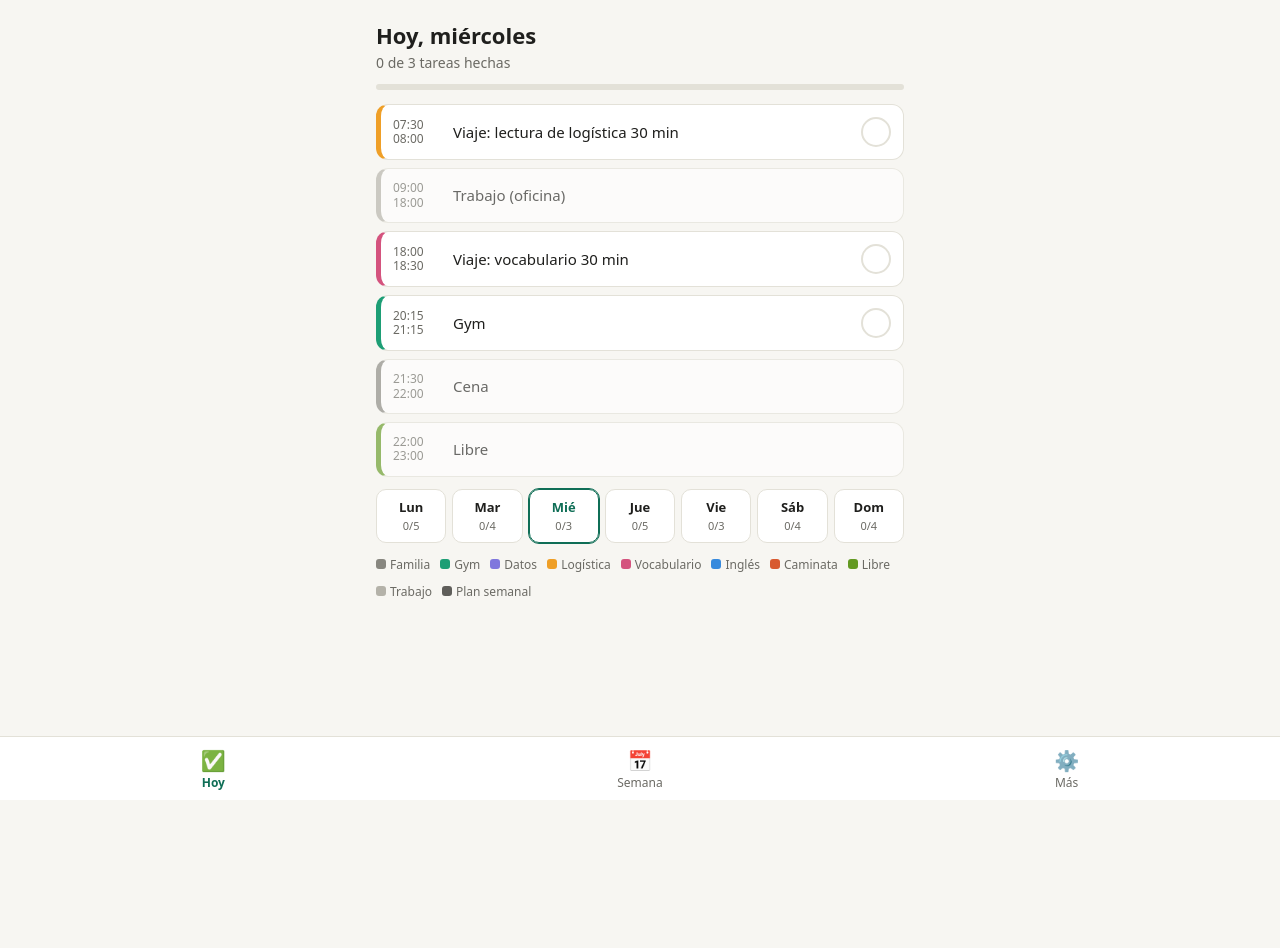
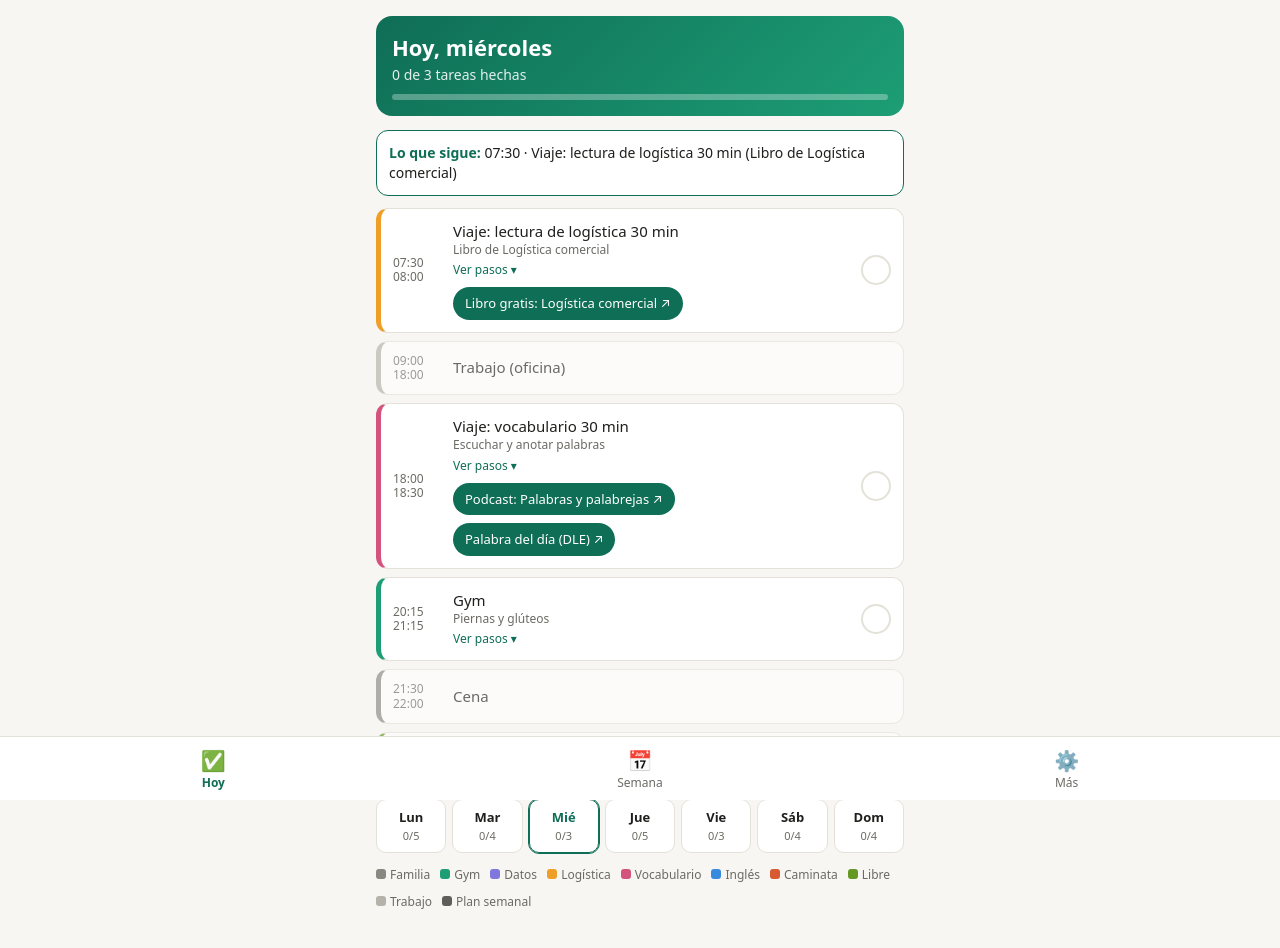
Before and after one commit to FacuVexenat/rutina, a website: page index.html in a window 1280 px wide. Before the commit the page ends 800 px from the top, so only its background shows below. Drawn offline with Linux system fonts and the light colour scheme.

Commit message:
Rutina: pasos y links dentro de cada tarea, tarjeta 'lo que sigue' y encabezado verde
Co-Authored-By: Claude Sonnet 5.5 <noreply@anthropic.com>
Claude-Session: https://claude.ai/code/session_01V6r6n2PAZf9NtTDP4gh1Ch

```diff
--- a/index.html
+++ b/index.html
@@ -50,23 +50,37 @@ nav.tabs{position:fixed;left:0;right:0;bottom:0;display:flex;background:var(--ca
 nav.tabs button{flex:1;border:0;background:none;color:var(--mu);padding:10px 0 8px;font:inherit;font-size:12px;cursor:pointer}
 nav.tabs button b{display:block;font-size:20px;font-weight:400}
 nav.tabs button.on{color:var(--ac);font-weight:600}
+.hd{background:linear-gradient(135deg,#0F6E56,#1D9E75);color:#fff;border-radius:16px;padding:16px;margin-bottom:14px}
+.hd h1{margin:0 0 2px}.hd .sub{color:rgba(255,255,255,.88);margin-bottom:10px}
+.hd .bar{background:rgba(255,255,255,.3);margin:0}.hd .bar i{background:#fff}
+.nx{background:var(--card);border:1px solid var(--ac);border-radius:12px;padding:12px;margin-bottom:12px;font-size:14px}
+.nx b{color:var(--ac)}
+.lk{display:inline-block;margin:8px 6px 0 0;padding:7px 12px;border-radius:999px;background:var(--ac);color:#fff;font-size:13px;text-decoration:none}
+.more{display:inline-block;margin-top:4px;font-size:12px;color:var(--ac);cursor:pointer}
+.stp{margin:8px 0 0;padding-left:18px;font-size:13px;color:var(--tx)}
+.stp li{margin:2px 0}
 [hidden]{display:none!important}
 </style>
 </head>
 <body>
 <main>
 <section id="v-hoy">
+<div class="hd">
 <h1 id="ttl"></h1>
 <div class="sub" id="sub"></div>
 <div class="bar"><i id="bar"></i></div>
+</div>
+<div id="next"></div>
 <div id="list"></div>
 <div class="chips" id="chips"></div>
 <div class="leg" id="leg"></div>
 </section>
 <section id="v-sem" hidden>
+<div class="hd">
 <h1>Esta semana</h1>
 <div class="sub" id="wsub"></div>
 <div class="bar"><i id="wbar"></i></div>
+</div>
 <div id="wcat"></div>
 </section>
 <section id="v-mas" hidden>
@@ -100,7 +114,7 @@ var KEY="rutina-estado-v1";
 var NM=['Domingo','Lunes','Martes','Miércoles','Jueves','Viernes','Sábado'];
 var AB=['Dom','Lun','Mar','Mié','Jue','Vie','Sáb'];
 var ORDER=[1,2,3,4,5,6,0];
-var S=null,st={},now=new Date(),sel=now.getDay();
+var S=null,opened={},st={},now=new Date(),sel=now.getDay();
 try{st=JSON.parse(localStorage.getItem(KEY)||'{}')||{}}catch(e){st={}}
 function $(id){return document.getElementById(id)}
 function mirror(){try{if(window.caches)caches.open('rutina-state').then(function(c){return c.put('./state.json',new Response(JSON.stringify(st),{headers:{'Content-Type':'application/json'}}))}).catch(function(){})}catch(e){}}
@@ -122,14 +136,29 @@ function render(){
   $('bar').style.width=(p[1]?p[0]/p[1]*100:0)+'%';
   var nm=now.getHours()*60+now.getMinutes();
   var list=$('list');list.textContent='';
+  var nx=$('next');nx.textContent='';
+  var nextIt=null;
+  (S.days[sel]||[]).forEach(function(it){if(!nextIt&&it.chk&&!st[key(sel,it)]&&(!isToday||nm<mins(it.b)))nextIt=it});
+  if(nextIt){nx.appendChild(h('div',{class:'nx'},[h('b',{text:isToday?'Lo que sigue: ':'Primera tarea: '}),document.createTextNode(nextIt.a+' · '+nextIt.t+(nextIt.n?' ('+nextIt.n+')':''))]))}
+  else if(p[1]){nx.appendChild(h('div',{class:'nx'},[h('b',{text:'¡Listo! '}),document.createTextNode('Completaste todas las tareas de este día.')]))}
   (S.days[sel]||[]).forEach(function(it){
-    var dn=!!st[key(sel,it)];
+    var k=key(sel,it),dn=!!st[k];
     var cur=isToday&&nm>=mins(it.a)&&nm<mins(it.b);
     var cls='it'+(dn?' done':'')+(cur?' now':'')+(!it.chk?' pas':'');
     var t=h('div',{class:'t'});
     if(cur){t.appendChild(h('span',{class:'tag',text:'AHORA'}));t.appendChild(document.createElement('br'))}
     t.appendChild(document.createTextNode(it.t));
     if(it.n)t.appendChild(h('small',{text:it.n}));
+    if(it.st){
+      var op=!!opened[k];
+      t.appendChild(h('span',{class:'more','data-o':k,text:op?'Ocultar pasos ▴':'Ver pasos ▾'}));
+      if(op){var ul=h('ol',{class:'stp'});it.st.forEach(function(x){ul.appendChild(h('li',{text:x}))});t.appendChild(ul)}
+    }
+    if(it.ln&&it.ln.length){
+      var box=h('div',{});
+      it.ln.forEach(function(l){if(/^https:\/\//.test(l[1]))box.appendChild(h('a',{class:'lk',href:l[1],target:'_blank',rel:'noopener',text:l[0]+' ↗'}))});
+      t.appendChild(box);
+    }
     var kids=[h('div',{class:'tm'},[document.createTextNode(it.a),document.createElement('br'),document.createTextNode(it.b)]),t];
     if(it.chk){kids.push(h('button',{class:'ck','aria-label':'Marcar hecho','data-k':it.k,text:dn?'✓':''}))}
     list.appendChild(h('div',{class:cls,style:'border-left-color:'+S.cat[it.c][1]},kids));
@@ -148,6 +177,7 @@ function render(){
 document.addEventListener('click',function(ev){
   var b=ev.target.closest('.ck');
   if(b){var k=iso(dateOf(sel))+':'+b.dataset.k;if(st[k])delete st[k];else st[k]=1;save();render();return}
+  var o=ev.target.closest('.more');if(o){opened[o.dataset.o]=!opened[o.dataset.o];render();return}
   var c=ev.target.closest('.chip');if(c){sel=+c.dataset.d;render()}
 });
 Array.prototype.forEach.call(document.querySelectorAll('#tabs button'),function(b){b.onclick=function(){
--- a/schedule.json
+++ b/schedule.json
@@ -57,7 +57,13 @@
     "t": "Gym",
     "c": "trn",
     "chk": true,
-    "k": "trn0800"
+    "k": "trn0800",
+    "n": "Empuje: pecho, hombros y tríceps",
+    "st": [
+     "Calentá 10 min (movilidad y series de aproximación)",
+     "4 o 5 ejercicios principales, 3 o 4 series cada uno",
+     "Cerrá con 5 min de estiramiento"
+    ]
    },
    {
     "a": "09:15",
@@ -74,7 +80,18 @@
     "c": "lg",
     "chk": true,
     "k": "lg1300",
-    "n": "Lectura de logística"
+    "n": "Libro de Logística comercial",
+    "st": [
+     "Abrí el libro donde quedaste",
+     "Leé un apartado (unos 15 min)",
+     "Anotá 1 idea y 1 término nuevo"
+    ],
+    "ln": [
+     [
+      "Libro gratis: Logística comercial",
+      "https://libreria.educacion.gob.es/ebook/176064/free_download"
+     ]
+    ]
    },
    {
     "a": "18:00",
@@ -83,7 +100,18 @@
     "c": "eng",
     "chk": true,
     "k": "eng1800",
-    "n": "Gramática"
+    "n": "Gramática",
+    "st": [
+     "Elegí una lección de gramática",
+     "Hacé los ejercicios",
+     "Anotá los errores para repasar"
+    ],
+    "ln": [
+     [
+      "LearnEnglish (British Council)",
+      "https://learnenglish.britishcouncil.org/"
+     ]
+    ]
    },
    {
     "a": "21:00",
@@ -99,7 +127,12 @@
     "t": "Caminata a la plaza",
     "c": "wk",
     "chk": true,
-    "k": "wk2130"
+    "k": "wk2130",
+    "st": [
+     "20 min a paso tranquilo",
+     "Sin celular",
+     "Si podés, hacé una vuelta completa a la plaza"
+    ]
    },
    {
     "a": "22:00",
@@ -108,7 +141,18 @@
     "c": "stu",
     "chk": true,
     "k": "stu2200",
-    "n": "Python"
+    "n": "Python",
+    "st": [
+     "Seguí con el próximo ejercicio",
+     "Escribí el código vos, sin copiar",
+     "Anotá lo que no entendiste"
+    ],
+    "ln": [
+     [
+      "freeCodeCamp: Python en español",
+      "https://www.freecodecamp.org/espanol/learn"
+     ]
+    ]
    }
   ],
   "2": [
@@ -126,7 +170,13 @@
     "t": "Gym",
     "c": "trn",
     "chk": true,
-    "k": "trn0800"
+    "k": "trn0800",
+    "n": "Tirón: espalda y bíceps",
+    "st": [
+     "Calentá 10 min (movilidad y series de aproximación)",
+     "4 o 5 ejercicios principales, 3 o 4 series cada uno",
+     "Cerrá con 5 min de estiramiento"
+    ]
    },
    {
     "a": "09:15",
@@ -143,7 +193,17 @@
     "c": "lg",
     "chk": true,
     "k": "lg1300",
-    "n": "Lectura de logística"
+    "n": "Curso de cadena de suministro",
+    "st": [
+     "Hacé la próxima lección del curso",
+     "Anotá 1 idea útil para tu trabajo"
+    ],
+    "ln": [
+     [
+      "Curso gratis: Cadena de suministro (Alison)",
+      "https://alison.com/es/curso/gestion-de-la-cadena-de-suministro-y-logistica"
+     ]
+    ]
    },
    {
     "a": "18:00",
@@ -152,7 +212,17 @@
     "c": "eng",
     "chk": true,
     "k": "eng1800",
-    "n": "Práctica"
+    "n": "Práctica diaria",
+    "st": [
+     "Hacé una lección corta",
+     "Repetí en voz alta 5 frases"
+    ],
+    "ln": [
+     [
+      "BBC Learning English",
+      "https://www.bbc.co.uk/learningenglish"
+     ]
+    ]
    },
    {
     "a": "18:30",
@@ -177,7 +247,22 @@
     "c": "stu",
     "chk": true,
     "k": "stu2200",
-    "n": "SQL"
+    "n": "SQL",
+    "st": [
+     "Un tema (SELECT, WHERE, JOIN…)",
+     "Practicá 5 consultas",
+     "Anotá las que te salieron mal"
+    ],
+    "ln": [
+     [
+      "SQLBolt (práctica de SQL)",
+      "https://sqlbolt.com"
+     ],
+     [
+      "Cursos de SQL gratis en español",
+      "https://hackceleration.com/es/curso/gratis/sql"
+     ]
+    ]
    }
   ],
   "3": [
@@ -187,7 +272,18 @@
     "t": "Viaje: lectura de logística 30 min",
     "c": "lg",
     "chk": true,
-    "k": "lg0730"
+    "k": "lg0730",
+    "n": "Libro de Logística comercial",
+    "st": [
+     "Leé desde el celular (el libro es PDF)",
+     "Subrayá 3 términos de transporte o almacén"
+    ],
+    "ln": [
+     [
+      "Libro gratis: Logística comercial",
+      "https://libreria.educacion.gob.es/ebook/176064/free_download"
+     ]
+    ]
    },
    {
     "a": "09:00",
@@ -203,7 +299,23 @@
     "t": "Viaje: vocabulario 30 min",
     "c": "voc",
     "chk": true,
-    "k": "voc1800"
+    "k": "voc1800",
+    "n": "Escuchar y anotar palabras",
+    "st": [
+     "Escuchá un episodio",
+     "Anotá 2 o 3 palabras nuevas",
+     "Buscá una en el DLE y escribí una frase tuya"
+    ],
+    "ln": [
+     [
+      "Podcast: Palabras y palabrejas",
+      "https://colombiaaprende.edu.co/recurso-coleccion/palabras-y-palabrejas"
+     ],
+     [
+      "Palabra del día (DLE)",
+      "https://dle.rae.es"
+     ]
+    ]
    },
    {
     "a": "20:15",
@@ -211,7 +323,13 @@
     "t": "Gym",
     "c": "trn",
     "chk": true,
-    "k": "trn2015"
+    "k": "trn2015",
+    "n": "Piernas y glúteos",
+    "st": [
+     "Calentá 10 min (movilidad y series de aproximación)",
+     "4 o 5 ejercicios principales, 3 o 4 series cada uno",
+     "Cerrá con 5 min de estiramiento"
+    ]
    },
    {
     "a": "21:30",
@@ -245,7 +363,13 @@
     "t": "Gym",
     "c": "trn",
     "chk": true,
-    "k": "trn0800"
+    "k": "trn0800",
+    "n": "Torso completo",
+    "st": [
+     "Calentá 10 min (movilidad y series de aproximación)",
+     "4 o 5 ejercicios principales, 3 o 4 series cada uno",
+     "Cerrá con 5 min de estiramiento"
+    ]
    },
    {
     "a": "09:15",
@@ -262,7 +386,17 @@
     "c": "lg",
     "chk": true,
     "k": "lg1300",
-    "n": "Lectura de logística"
+    "n": "Curso de cadena de suministro",
+    "st": [
+     "Hacé la próxima lección del curso",
+     "Anotá 1 idea útil para tu trabajo"
+    ],
+    "ln": [
+     [
+      "Curso gratis: Cadena de suministro (Alison)",
+      "https://alison.com/es/curso/gestion-de-la-cadena-de-suministro-y-logistica"
+     ]
+    ]
    },
    {
     "a": "18:00",
@@ -271,7 +405,21 @@
     "c": "eng",
     "chk": true,
     "k": "eng1800",
-    "n": "Speaking"
+    "n": "Speaking",
+    "st": [
+     "Mirá una charla corta con subtítulos en inglés",
+     "Resumila en voz alta, en 5 frases"
+    ],
+    "ln": [
+     [
+      "TED Talks",
+      "https://www.ted.com/talks"
+     ],
+     [
+      "Cambridge English: actividades",
+      "https://www.cambridgeenglish.org/learning-english/"
+     ]
+    ]
    },
    {
     "a": "21:00",
@@ -287,7 +435,12 @@
     "t": "Caminata a la plaza",
     "c": "wk",
     "chk": true,
-    "k": "wk2130"
+    "k": "wk2130",
+    "st": [
+     "20 min a paso tranquilo",
+     "Sin celular",
+     "Si podés, hacé una vuelta completa a la plaza"
+    ]
    },
    {
     "a": "22:00",
@@ -296,7 +449,21 @@
     "c": "stu",
     "chk": true,
     "k": "stu2200",
-    "n": "Estadística / ML"
+    "n": "Estadística y machine learning",
+    "st": [
+     "Un tema de estadística (promedio, desvío…)",
+     "Después, una lección de Kaggle (Intro to Machine Learning)"
+    ],
+    "ln": [
+     [
+      "Khan Academy: estadística",
+      "https://es.khanacademy.org/math/statistics-probability"
+     ],
+     [
+      "Kaggle Learn",
+      "https://www.kaggle.com/learn"
+     ]
+    ]
    }
   ],
   "5": [
@@ -306,7 +473,23 @@
     "t": "Viaje: vocabulario 30 min",
     "c": "voc",
     "chk": true,
-    "k": "voc0730"
+    "k": "voc0730",
+    "n": "Escuchar y anotar palabras",
+    "st": [
+     "Escuchá un episodio",
+     "Anotá 2 o 3 palabras nuevas",
+     "Buscá una en el DLE y escribí una frase tuya"
+    ],
+    "ln": [
+     [
+      "Podcast: Palabrita",
+      "https://podcasts.apple.com/sv/podcast/palabrita/id1590915924"
+     ],
+     [
+      "Palabra del día (DLE)",
+      "https://dle.rae.es"
+     ]
+    ]
    },
    {
     "a": "09:00",
@@ -322,7 +505,18 @@
     "t": "Viaje: lectura de logística 30 min",
     "c": "lg",
     "chk": true,
-    "k": "lg1800"
+    "k": "lg1800",
+    "n": "Curso en inglés (se audita gratis)",
+    "st": [
+     "Mirá un video del curso",
+     "Anotá 3 palabras de logística en inglés"
+    ],
+    "ln": [
+     [
+      "MIT: Supply Chain Fundamentals",
+      "https://micromasters.mit.edu/scm/"
+     ]
+    ]
    },
    {
     "a": "20:15",
@@ -330,7 +524,13 @@
     "t": "Gym",
     "c": "trn",
     "chk": true,
-    "k": "trn2015"
+    "k": "trn2015",
+    "n": "Cuerpo completo y core",
+    "st": [
+     "Calentá 10 min (movilidad y series de aproximación)",
+     "4 o 5 ejercicios principales, 3 o 4 series cada uno",
+     "Cerrá con 5 min de estiramiento"
+    ]
    },
    {
     "a": "21:30",
@@ -357,7 +557,18 @@
     "c": "stu",
     "chk": true,
     "k": "stu1000",
-    "n": "Proyecto propio"
+    "n": "Proyecto propio",
+    "st": [
+     "Armá un mini análisis con tus datos de viajes",
+     "Limpiá los datos y calculá 2 métricas",
+     "Anotá una conclusión"
+    ],
+    "ln": [
+     [
+      "Kaggle Learn",
+      "https://www.kaggle.com/learn"
+     ]
+    ]
    },
    {
     "a": "18:00",
@@ -366,7 +577,17 @@
     "c": "eng",
     "chk": true,
     "k": "eng1800",
-    "n": "Escritura"
+    "n": "Escritura",
+    "st": [
+     "Escribí 5 o 6 líneas sobre tu semana",
+     "Pegalas en Write & Improve y corregí"
+    ],
+    "ln": [
+     [
+      "Write & Improve (corrige tu texto)",
+      "https://writeandimprove.com"
+     ]
+    ]
    },
    {
     "a": "21:00",
@@ -382,7 +603,12 @@
     "t": "Caminata a la plaza",
     "c": "wk",
     "chk": true,
-    "k": "wk2130"
+    "k": "wk2130",
+    "st": [
+     "20 min a paso tranquilo",
+     "Sin celular",
+     "Si podés, hacé una vuelta completa a la plaza"
+    ]
    },
    {
     "a": "22:00",
@@ -390,7 +616,23 @@
     "t": "Vocabulario 20 min",
     "c": "voc",
     "chk": true,
-    "k": "voc2200"
+    "k": "voc2200",
+    "n": "Palabras de nuestra región",
+    "st": [
+     "Buscá una palabra de tu zona en el Diccionario de americanismos",
+     "Compará con lo que dice el DLE",
+     "Anotá 2 palabras y usalas mañana"
+    ],
+    "ln": [
+     [
+      "Diccionario de americanismos",
+      "https://www.rae.es/recursos/diccionarios/damer"
+     ],
+     [
+      "Palabra del día (DLE)",
+      "https://dle.rae.es"
+     ]
+    ]
    }
   ],
   "0": [
@@ -409,7 +651,22 @@
     "c": "stu",
     "chk": true,
     "k": "stu1800",
-    "n": "Repaso"
+    "n": "Repaso de la semana",
+    "st": [
+     "Repasá lo de la semana",
+     "Rehacé un ejercicio que te costó",
+     "Anotá qué sigue"
+    ],
+    "ln": [
+     [
+      "freeCodeCamp: Python en español",
+      "https://www.freecodecamp.org/espanol/learn"
+     ],
+     [
+      "SQLBolt (práctica de SQL)",
+      "https://sqlbolt.com"
+     ]
+    ]
    },
    {
     "a": "20:30",
@@ -418,7 +675,21 @@
     "c": "eng",
     "chk": true,
     "k": "eng2030",
-    "n": "Listening"
+    "n": "Listening",
+    "st": [
+     "Mirá un video sin subtítulos",
+     "Anotá 5 palabras nuevas"
+    ],
+    "ln": [
+     [
+      "TED Talks",
+      "https://www.ted.com/talks"
+     ],
+     [
+      "BBC Learning English",
+      "https://www.bbc.co.uk/learningenglish"
+     ]
+    ]
    },
    {
     "a": "21:00",
@@ -434,7 +705,22 @@
     "t": "Vocabulario 20 min",
     "c": "voc",
     "chk": true,
-    "k": "voc2130"
+    "k": "voc2130",
+    "n": "Etimologías y repaso",
+    "st": [
+     "Escuchá un episodio de etimologías",
+     "Repasá en Anki las palabras de la semana"
+    ],
+    "ln": [
+     [
+      "Podcast: Filología y etimologías",
+      "https://podnews.net/podcast/i7bc9"
+     ],
+     [
+      "Anki (repaso de palabras)",
+      "https://apps.ankiweb.net"
+     ]
+    ]
    },
    {
     "a": "22:00",
@@ -442,7 +728,19 @@
     "t": "Plan de la semana 15 min",
     "c": "pl",
     "chk": true,
-    "k": "pl2200"
+    "k": "pl2200",
+    "n": "Planificar",
+    "st": [
+     "Mirá la pestaña Semana",
+     "Elegí qué vas a priorizar",
+     "Ajustá horarios si hace falta"
+    ],
+    "ln": [
+     [
+      "Catálogo de estudio",
+      "https://claude.ai/artifact/Fr25CjULPVkWccxV3bTJMA"
+     ]
+    ]
    }
   ]
  }
--- a/sw.js
+++ b/sw.js
@@ -1,4 +1,4 @@
-const C='rutina-v2';
+const C='rutina-v3';
 const FILES=['./','./index.html','./estudio.html','./schedule.json','./manifest.webmanifest','./icon-192.png','./icon-512.png'];
 self.addEventListener('install',e=>{e.waitUntil(caches.open(C).then(c=>c.addAll(FILES)));self.skipWaiting();});
 self.addEventListener('activate',e=>{e.waitUntil(caches.keys().then(k=>Promise.all(k.filter(x=>x!==C&&x!=='rutina-state').map(x=>caches.delete(x)))));self.clients.claim();});
```
